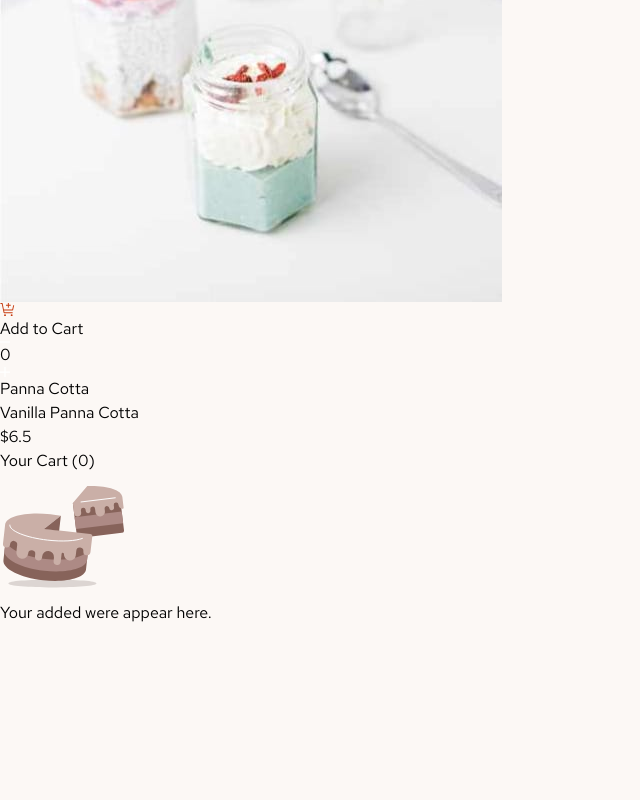
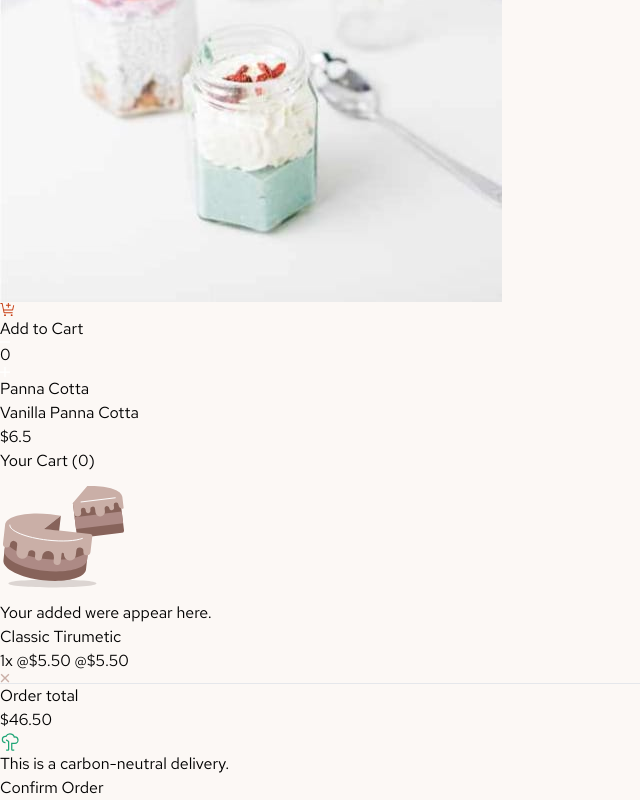
Before and after one commit to FrontEndAyush/product-list, a React (Vite) app: page / in a window 1280 px wide. Shown: the part 5220-6020 px from the top of the page, without its empty margins (0-640 px from the left). Before the commit the page ends 5845 px from the top, so only its background shows below. Built offline with nearby package versions, Linux system fonts and the light colour scheme.

Commit message:
made some more functionality

```diff
--- a/src/App.jsx
+++ b/src/App.jsx
@@ -5,6 +5,7 @@ function App() {
   const [isTrue, setIsTrue] = useState(true);
 
   const [indexesArray, setindexesArray] = useState([]);
+  const [cart, setCart] = useState([]);
 
   const [counter, setCounter] = useState(1);
 
@@ -20,12 +21,14 @@ function App() {
     setData(response);
   }
 
-  function validation(index) {
+  function validation(index, name) {
     setindexesArray((previousIndexesArray) => {
       return [...previousIndexesArray, index];
     });
+    let filteredItems = data.filter((value) => value.name === name);
+    setCart(filteredItems);
+    console.log(filteredItems);
 
-    console.log(indexesArray);
     setIsTrue((previouseValue) => !previouseValue);
   }
 
@@ -49,7 +52,7 @@ function App() {
 
                 <div className="">
                   <button
-                    onClick={() => validation(index)}
+                    onClick={() => validation(index, response.name)}
                     className="border gap-3  hover:text-[#CF5630] duration-300 transition-all border-[#CF5630] flex rounded-full py-1 px-3 left-7 text-[15px] font-semibold bg-white  top-[174px]   absolute"
                   >
                     <img
@@ -92,16 +95,18 @@ function App() {
                   {response.category}
                 </p>
                 <h1 className="font-bold text-[16px]">{response.name}</h1>
-                <p className="text-[#A77667] font-semibold">${response.price}</p>
+                <p className="text-[#A77667] font-semibold">
+                  ${response.price}
+                </p>
               </div>
             ))}
           </div>
 
-          <div className=" bg-white rounded-sm w-[400px] min-h-48 h-[300px]">
+          <div className=" bg-white rounded-sm w-[400px] min-h-50 h-[400px] ">
             <h1 className="text-2xl text-[#BA3D19] font-bold mt-4 ml-5 ">
               Your Cart (0)
             </h1>
-            <div className={`${isTrue ===  true? "block" : "hidden"} `}>
+            <div className={`${isTrue === true ? "block" : "hidden"} `}>
               <img
                 src="/images/illustration-empty-cart.svg"
                 alt=""
@@ -111,6 +116,52 @@ function App() {
                 Your added were appear here.
               </p>
             </div>
+
+            <div className={`${isTrue === false ? "block" : "hidden"}`}>
+              {/* cart section  */}
+              <div>
+                <div className="flex justify-between items-center mt-4">
+                  <div>
+                    <h1 className="font-bold ml-5 mb-1">Classic Tirumetic</h1>
+                    <span className="m-5 text-[#C9725E]">1x</span>{" "}
+                    <span className="mr-3 text-[#A39B99] font-semibold">
+                      @$5.50
+                    </span>{" "}
+                    <span className="font-semibold">@$5.50</span>
+                  </div>
+                  <div className="rounded-full border-2 hover:border-black border-[#CAAFA7] mr-5 cursor-pointer">
+                    <img
+                      src="/images/icon-remove-item.svg"
+                      className="  w-5 p-1 "
+                      alt=""
+                    />
+                  </div>
+                </div>
+                <hr className="mt-3" />
+              </div>
+
+              {/* delevery confirmation section started  */}
+              <div>
+                <div className="flex justify-between mt-5">
+                  <p className="ml-5">Order total</p>
+                  <h1 className="mr-5 text-2xl font-bold">$46.50</h1>
+                </div>
+                <div className="boder bg-[#FCF8F5] mt-4 w-[350px] mx-auto py-4">
+                  <p className="text-center flex justify-center gap-2 ">
+                    <img src="/images/icon-carbon-neutral.svg" alt="" />
+                    This is a <span className="font-bold">
+                      carbon-neutral
+                    </span>{" "}
+                    delivery.{" "}
+                  </p>
+                </div>
+                <div className="mx-auto block mt-7 ml-5">
+                  <button className="border py-3 w-[350px]  rounded-full hover:bg-[##952C0C] duration-300  mx-auto bg-[#C83B0E] text-white ">
+                    Confirm Order
+                  </button>
+                </div>
+              </div>
+            </div>
           </div>
         </div>
       </main>
```
Also changed, not shown: public/images/icon-remove-item.svg.
